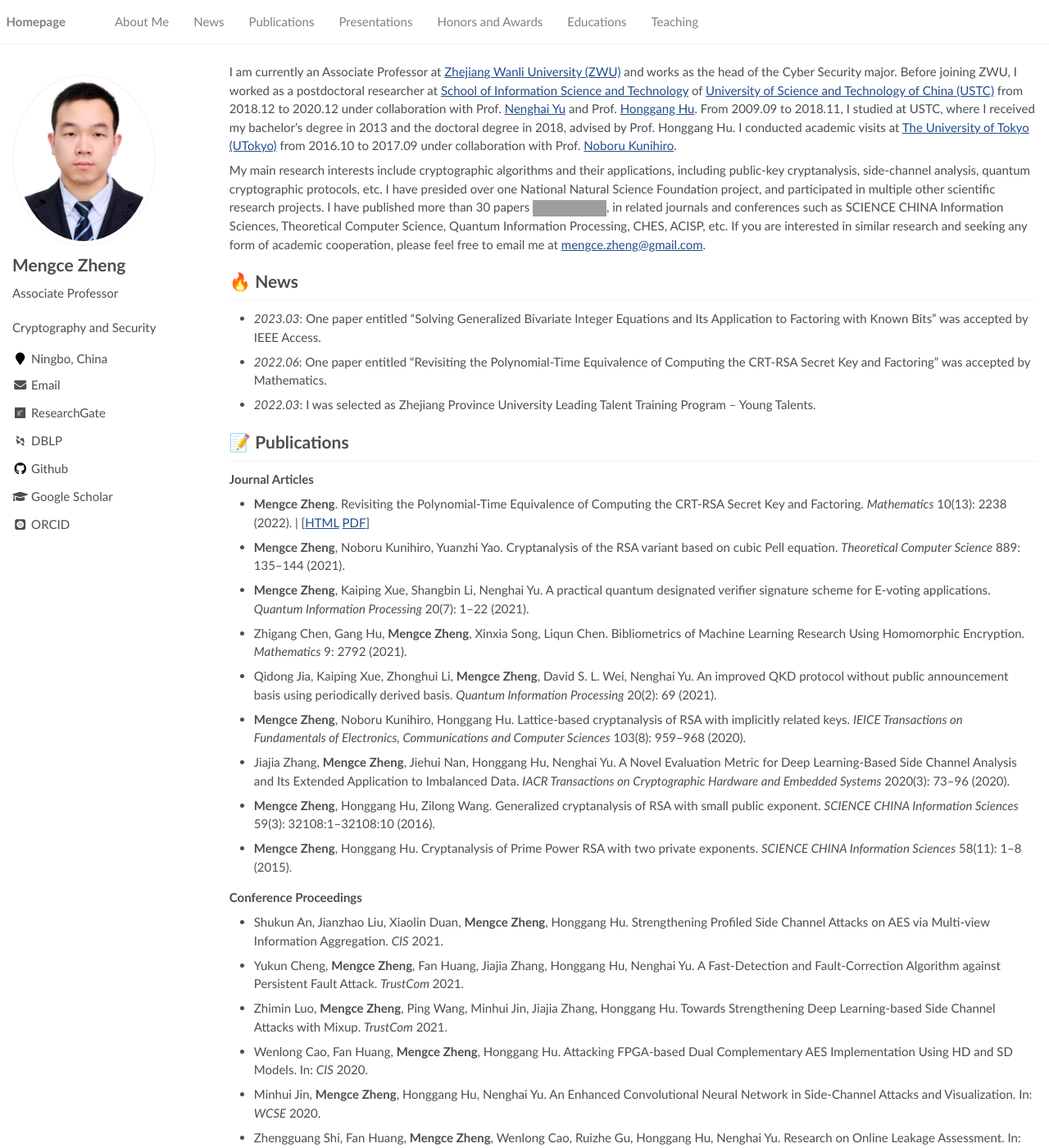
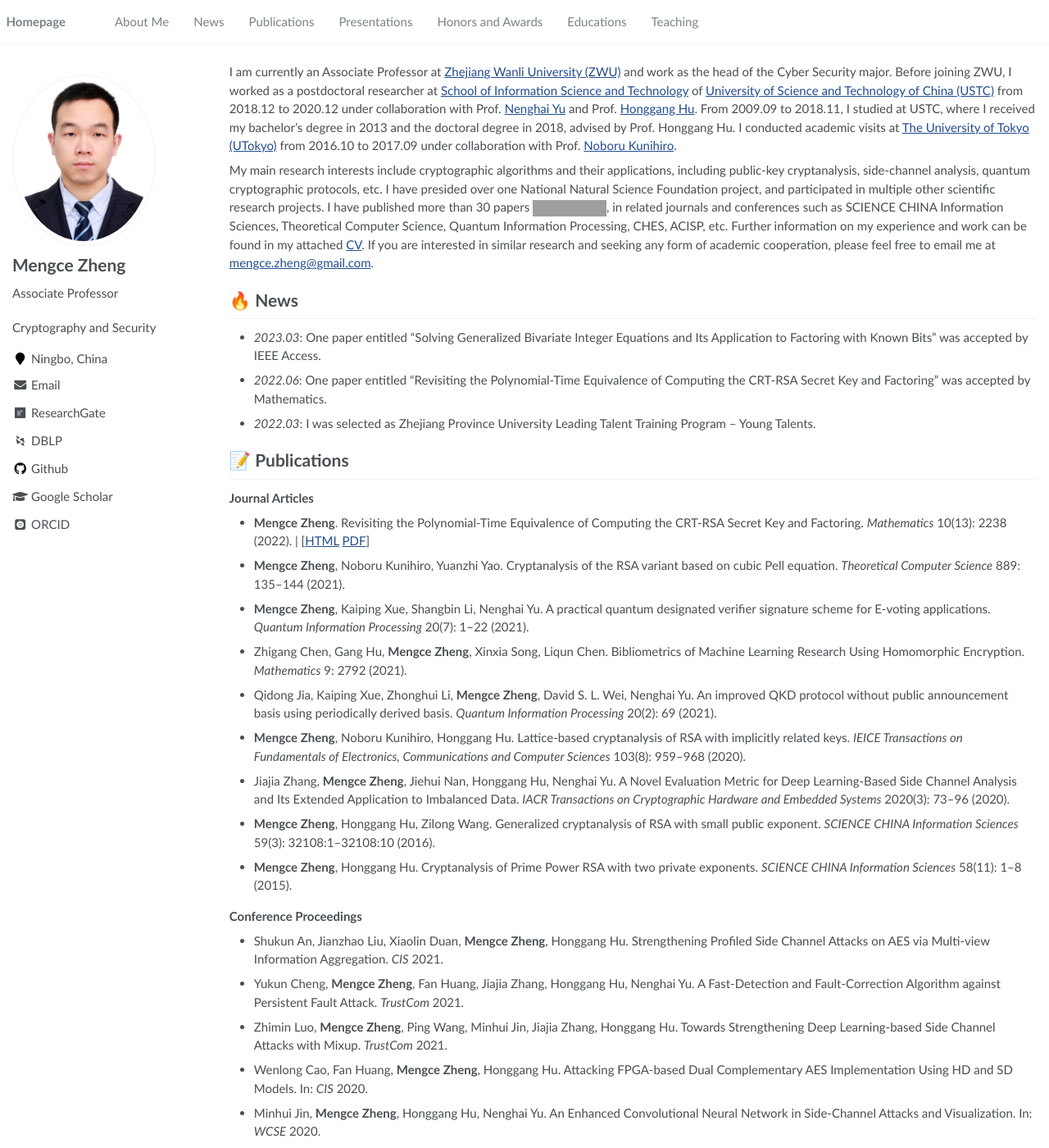
Before and after one commit to MengceZheng/MengceZheng.github.io, a Jekyll site: the page built from _pages/about.md, in a window 1280 px wide and 1400 px high. Shown: the whole window at 82% size. Built offline with Jekyll 4.4.1, drawn with Linux system fonts in a browser that asks for light colours; some web fonts are replaced; some of the changed text lies outside the part shown; grey boxes are pictures that could not be loaded.

Commit message:
update CV

```diff
--- a/_pages/about.md
+++ b/_pages/about.md
@@ -17,7 +17,7 @@ redirect_from:
 
 <span class='anchor' id='about-me'></span>
 
-I am currently an Associate Professor at [Zhejiang Wanli University (ZWU)](https://www.zwu.edu.cn/) and works as the head of the Cyber Security major.
+I am currently an Associate Professor at [Zhejiang Wanli University (ZWU)](https://www.zwu.edu.cn/) and work as the head of the Cyber Security major.
 Before joining ZWU, I worked as a postdoctoral researcher at [School of Information Science and Technology](https://sist.ustc.edu.cn/main.htm) of [University of Science and Technology of China (USTC)](https://www.ustc.edu.cn/) from 2018.12 to 2020.12 under collaboration with Prof. [Nenghai Yu](http://staff.ustc.edu.cn/~ynh/) and Prof. [Honggang Hu](https://dsxt.ustc.edu.cn/zj_js.asp?zzid=3707).
 From 2009.09 to 2018.11, I studied at USTC, where I received my bachelor's degree in 2013 and the doctoral degree in 2018, advised by Prof. Honggang Hu.
 I conducted academic visits at [The University of Tokyo (UTokyo)](https://www.u-tokyo.ac.jp/en/) from 2016.10 to 2017.09 under collaboration with Prof. [Noboru Kunihiro](https://www.crisec.cs.tsukuba.ac.jp/kunihiro/english/).
@@ -25,6 +25,7 @@ I conducted academic visits at [The University of Tokyo (UTokyo)](https://www.u-
 My main research interests include cryptographic algorithms and their applications, including public-key cryptanalysis, side-channel analysis, quantum cryptographic protocols, etc.
 I have presided over one National Natural Science Foundation project, and participated in multiple other scientific research projects.
 I have published more than 30 papers <a href='https://scholar.google.com/citations?user=WgoBZnkAAAAJ'><img src="https://img.shields.io/endpoint?logo=Google%20Scholar&url=https%3A%2F%2Fcdn.jsdelivr.net%2Fgh%2FMengceZheng%2FMengceZheng.github.io@google-scholar-stats%2Fgs_data_shieldsio.json&labelColor=f6f6f6&color=9cf&style=flat&label=citations"></a>, in related journals and conferences such as SCIENCE CHINA Information Sciences, Theoretical Computer Science, Quantum Information Processing, CHES, ACISP, etc.
+Further information on my experience and work can be found in my attached [CV](/assets/files/CV.pdf).
 If you are interested in similar research and seeking any form of academic cooperation, please feel free to email me at [mengce.zheng@gmail.com](mailto:mengce.zheng@gmail.com).
 
 
@@ -50,20 +51,16 @@ If you are interested in similar research and seeking any form of academic coope
 
 **Conference Proceedings**
 
-
 - Shukun An, Jianzhao Liu, Xiaolin Duan, **Mengce Zheng**, Honggang Hu. Strengthening Profiled Side Channel Attacks on AES via Multi-view Information Aggregation. *CIS* 2021.
 - Yukun Cheng, **Mengce Zheng**, Fan Huang, Jiajia Zhang, Honggang Hu, Nenghai Yu. A Fast-Detection and Fault-Correction Algorithm against Persistent Fault Attack. *TrustCom* 2021.
 - Zhimin Luo, **Mengce Zheng**, Ping Wang, Minhui Jin, Jiajia Zhang, Honggang Hu. Towards Strengthening Deep Learning-based Side Channel Attacks with Mixup. *TrustCom* 2021.
 - Wenlong Cao, Fan Huang, **Mengce Zheng**, Honggang Hu. Attacking FPGA-based Dual Complementary AES Implementation Using HD and SD Models. In: *CIS* 2020.
 - Minhui Jin, **Mengce Zheng**, Honggang Hu, Nenghai Yu. An Enhanced Convolutional Neural Network in Side-Channel Attacks and Visualization. In: *WCSE* 2020.
-- Zhengguang Shi, Fan Huang, **Mengce Zheng**, Wenlong Cao, Ruizhe Gu, Honggang Hu, Nenghai Yu. Research on Online Leakage Assessment. In: *ICPCSEE* 2020.
 - **Mengce Zheng**, Honggang Hu. Implicit Related-Key Factorization Problem on the RSA Cryptosystem. In: *CANS* 2019.
 - **Mengce Zheng**, Honggang Hu. Implicit-Key Attack on the RSA Cryptosystem. In: *SciSec* 2019.
 - Jiehui Nan, **Mengce Zheng**, Honggang Hu. Post-Quantum Pseudorandom Functions from Mersenne Primes. In: *FCS* 2019.
-- Jiehui Nan, **Mengce Zheng**, Zilong Wang, Honggang Hu. A General Construction for Password-Based Authenticated Key Exchange from Witness PRFs. In: *FCS* 2019.
 - Zilong Wang, Honggang Hu, **Mengce Zheng**, Jiehui Nan. Symmetric Lattice-Based PAKE from Approximate Smooth Projective Hash Function and Reconciliation Mechanism. In: *FCS* 2019.
 - **Mengce Zheng**, Noboru Kunihiro, Honggang Hu. Cryptanalysis of RSA Variants with Modified Euler Quotient. In: *AFRICACRYPT* 2018.
-- Xiaolong Yang, **Mengce Zheng**, Honggang Hu. Generic Generating Functions for the Counting Functions of Quadratic Functions with Prescribed Walsh Spectrum. In: *DSC* 2018
 - **Mengce Zheng**, Noboru Kunihiro, Honggang Hu. Improved Factoring Attacks on Multi-prime RSA with Small Prime Difference. In: *ACISP* 2017.
 
 # 💬 Presentations
```
